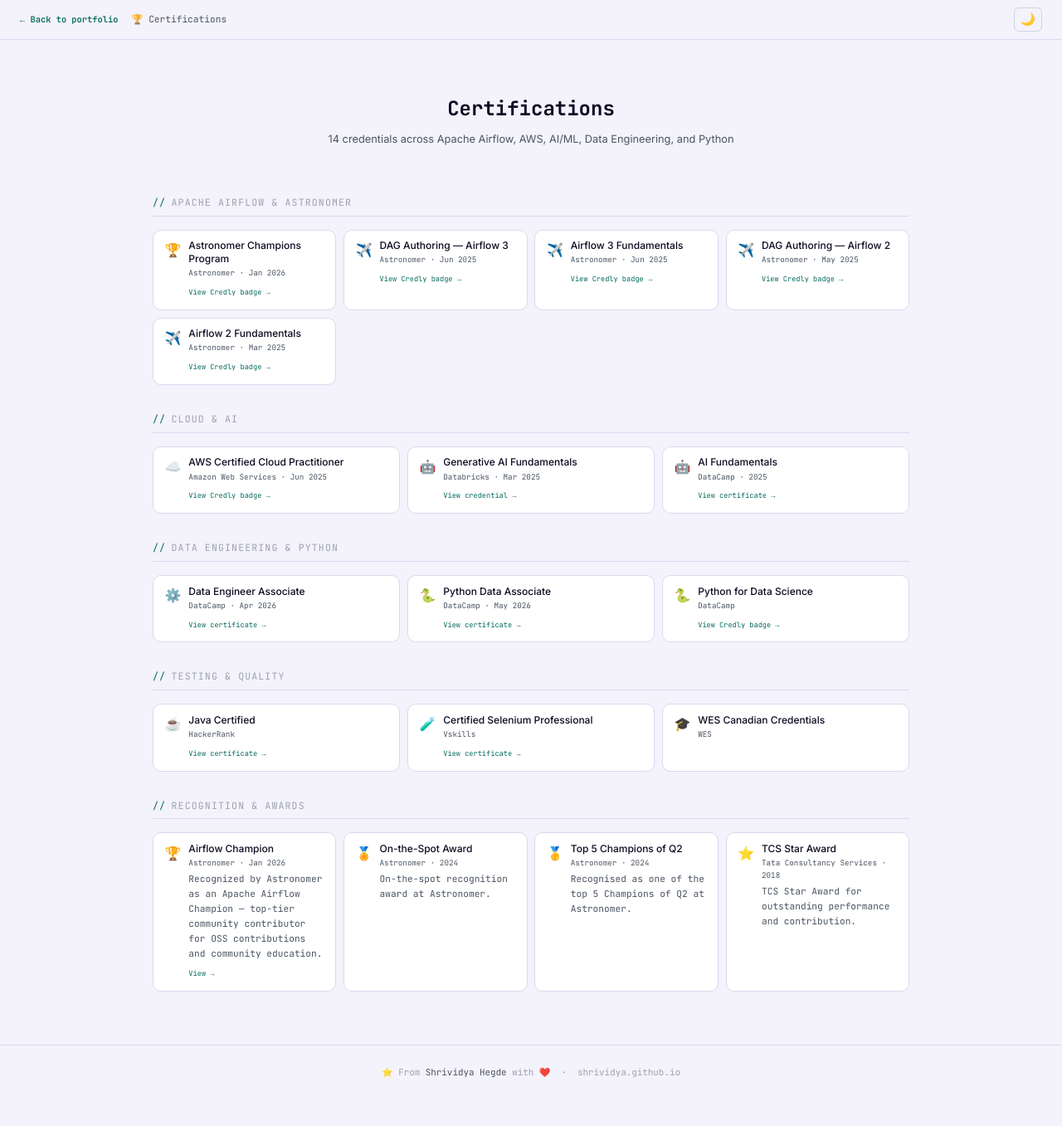
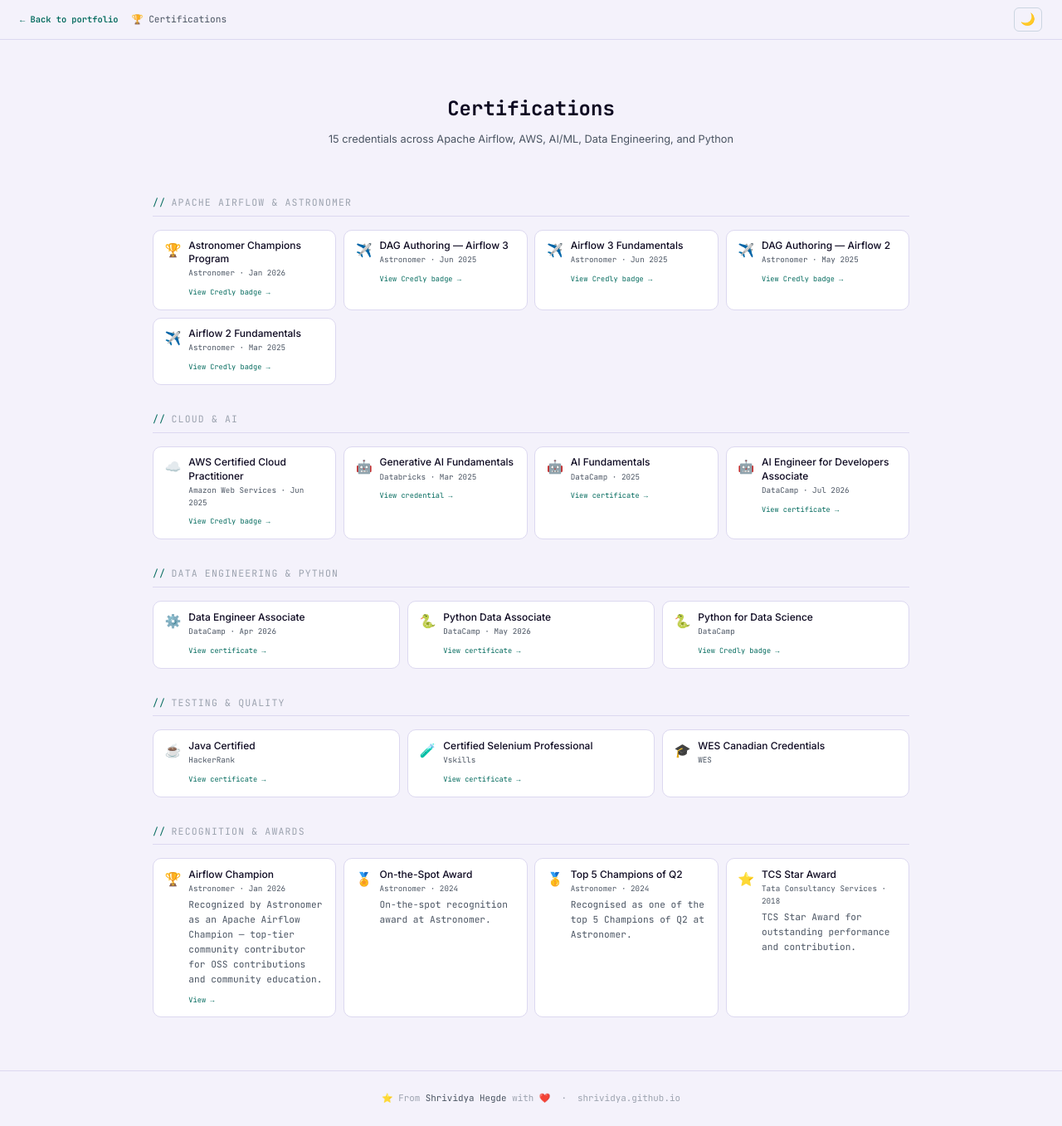
Before and after one commit to Shrividya/shrividya.github.io, a Jekyll site: the page built from certifications.html, in a window 1280 px wide and 1357 px high. Shown: the whole window at 83% size. Built offline with Jekyll 4.4.1, drawn with Linux system fonts in a browser that asks for light colours.

Commit message:
Update certifications.yml
Update certifications.yml

Update writing.html

```diff
--- a/_data/certifications.yml
+++ b/_data/certifications.yml
@@ -82,6 +82,14 @@
   link: "https://www.datacamp.com/certificate/PDA0012877012439"
   link_label: "View certificate →"
 
+- name: "AI Engineer for Developers Associate"
+  icon : "🤖"
+  org: "DataCamp"
+  date: "Jul 2026"
+  category: "Cloud & AI"
+  link: "https://www.datacamp.com/certificate/AIEDA0017657684666"
+  link_label: "View certificate →"
+
 - name: "Python for Data Science"
   icon: "🐍"
   org: "DataCamp"
--- a/writing.html
+++ b/writing.html
@@ -48,6 +48,7 @@
         <span class="wr-tag">Apache Airflow</span>
         <span class="wr-tag">Women Write</span>
         <span class="wr-tag">Code to Deploy</span>
+          <span class="wr-tag">Data Engineering Byte on substack</span>
       </div>
     </div>
   </div>
```
